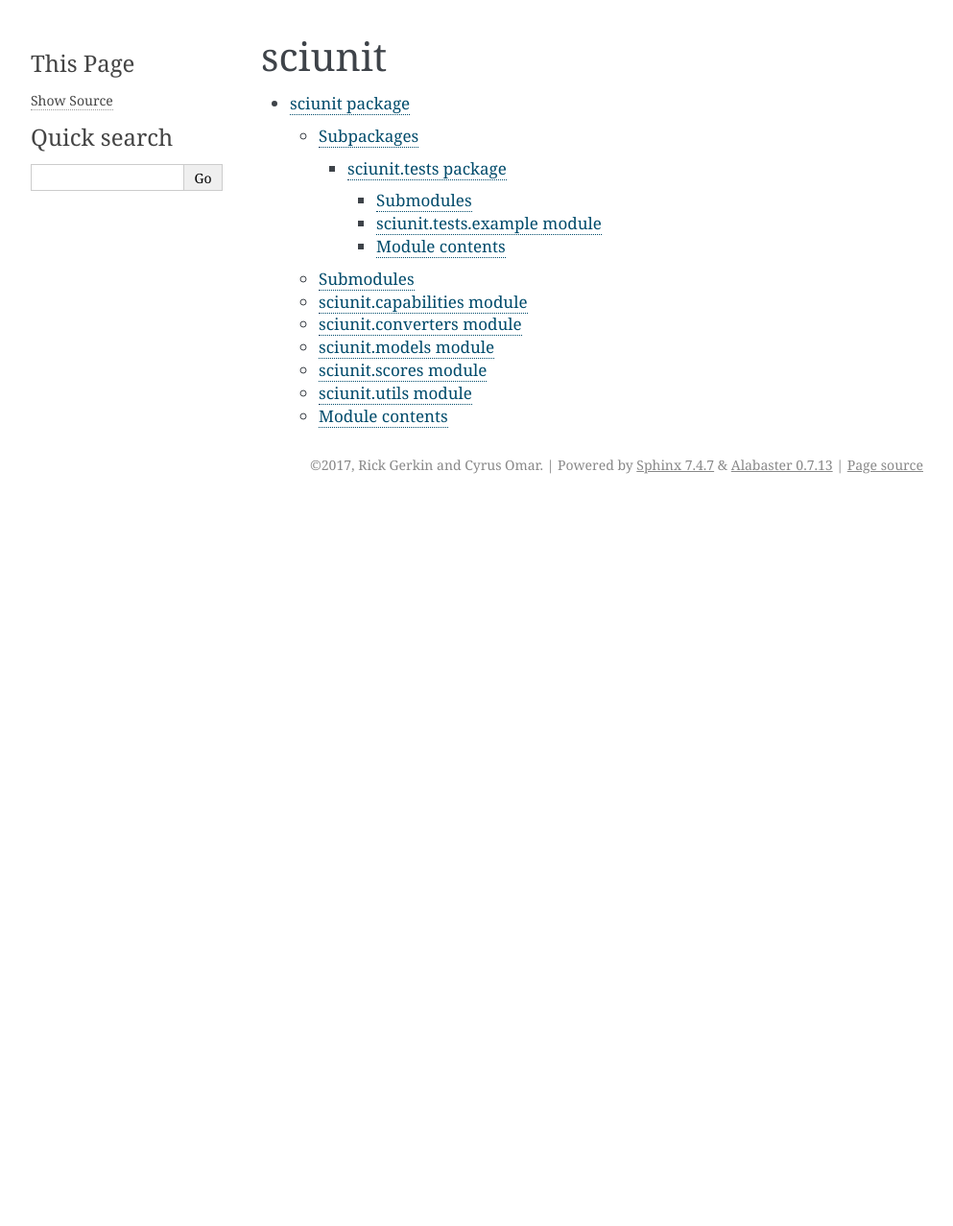
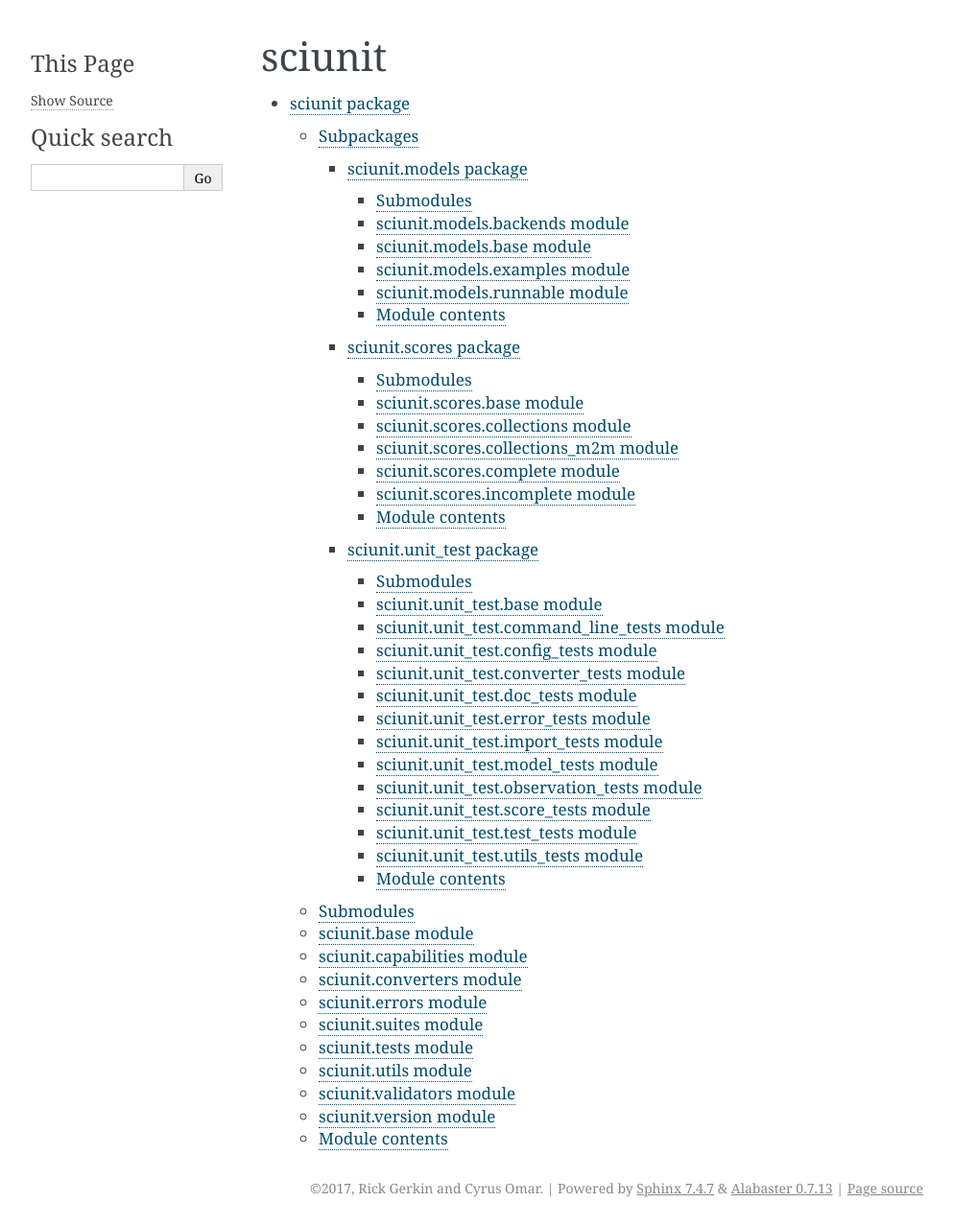
Before and after one commit to scidash/sciunit, a Sphinx documentation site: the page built from docs/source/modules.rst, in a window 1280 px wide. Shown: the whole page at 96% size, without its empty margins (148-1141 px from the left). Built offline with Sphinx 7.4.7, drawn with Linux system fonts in a browser that asks for light colours; before the commit the page ends 900 px from its top, so only the background shows below that.

```diff
--- a/docs/source/index.rst
+++ b/docs/source/index.rst
@@ -1,9 +1,9 @@
-.. SciUnit documentation master file, created by
-   sphinx-quickstart on Fri Mar 31 23:49:49 2017.
+.. sciunit documentation master file, created by
+   sphinx-quickstart on Fri Dec 13 02:42:53 2019.
    You can adapt this file completely to your liking, but it should at least
    contain the root `toctree` directive.
 
-Welcome to SciUnit's documentation!
+Welcome to sciunit's documentation!
 ===================================
 
 .. toctree::
--- /dev/null
+++ b/docs/source/sciunit.models.rst
@@ -0,0 +1,46 @@
+sciunit.models package
+======================
+
+Submodules
+----------
+
+sciunit.models.backends module
+------------------------------
+
+.. automodule:: sciunit.models.backends
+   :members:
+   :undoc-members:
+   :show-inheritance:
+
+sciunit.models.base module
+--------------------------
+
+.. automodule:: sciunit.models.base
+   :members:
+   :undoc-members:
+   :show-inheritance:
+
+sciunit.models.examples module
+------------------------------
+
+.. automodule:: sciunit.models.examples
+   :members:
+   :undoc-members:
+   :show-inheritance:
+
+sciunit.models.runnable module
+------------------------------
+
+.. automodule:: sciunit.models.runnable
+   :members:
+   :undoc-members:
+   :show-inheritance:
+
+
+Module contents
+---------------
+
+.. automodule:: sciunit.models
+   :members:
+   :undoc-members:
+   :show-inheritance:
--- a/docs/source/sciunit.rst
+++ b/docs/source/sciunit.rst
@@ -6,56 +6,90 @@ Subpackages
 
 .. toctree::
 
-    sciunit.tests
+   sciunit.models
+   sciunit.scores
+   sciunit.unit_test
 
 Submodules
 ----------
+
+sciunit.base module
+-------------------
+
+.. automodule:: sciunit.base
+   :members:
+   :undoc-members:
+   :show-inheritance:
 
 sciunit.capabilities module
 ---------------------------
 
 .. automodule:: sciunit.capabilities
-    :members:
-    :undoc-members:
-    :show-inheritance:
+   :members:
+   :undoc-members:
+   :show-inheritance:
 
 sciunit.converters module
 -------------------------
 
 .. automodule:: sciunit.converters
-    :members:
-    :undoc-members:
-    :show-inheritance:
+   :members:
+   :undoc-members:
+   :show-inheritance:
 
-sciunit.models module
+sciunit.errors module
 ---------------------
 
-.. automodule:: sciunit.models
-    :members:
-    :undoc-members:
-    :show-inheritance:
+.. automodule:: sciunit.errors
+   :members:
+   :undoc-members:
+   :show-inheritance:
 
-sciunit.scores module
+sciunit.suites module
 ---------------------
 
-.. automodule:: sciunit.scores
-    :members:
-    :undoc-members:
-    :show-inheritance:
+.. automodule:: sciunit.suites
+   :members:
+   :undoc-members:
+   :show-inheritance:
+
+sciunit.tests module
+--------------------
+
+.. automodule:: sciunit.tests
+   :members:
+   :undoc-members:
+   :show-inheritance:
 
 sciunit.utils module
 --------------------
 
 .. automodule:: sciunit.utils
-    :members:
-    :undoc-members:
-    :show-inheritance:
+   :members:
+   :undoc-members:
+   :show-inheritance:
+
+sciunit.validators module
+-------------------------
+
+.. automodule:: sciunit.validators
+   :members:
+   :undoc-members:
+   :show-inheritance:
+
+sciunit.version module
+----------------------
+
+.. automodule:: sciunit.version
+   :members:
+   :undoc-members:
+   :show-inheritance:
 
 
 Module contents
 ---------------
 
 .. automodule:: sciunit
-    :members:
-    :undoc-members:
-    :show-inheritance:
+   :members:
+   :undoc-members:
+   :show-inheritance:
--- /dev/null
+++ b/docs/source/sciunit.scores.rst
@@ -0,0 +1,54 @@
+sciunit.scores package
+======================
+
+Submodules
+----------
+
+sciunit.scores.base module
+--------------------------
+
+.. automodule:: sciunit.scores.base
+   :members:
+   :undoc-members:
+   :show-inheritance:
+
+sciunit.scores.collections module
+---------------------------------
+
+.. automodule:: sciunit.scores.collections
+   :members:
+   :undoc-members:
+   :show-inheritance:
+
+sciunit.scores.collections\_m2m module
+--------------------------------------
+
+.. automodule:: sciunit.scores.collections_m2m
+   :members:
+   :undoc-members:
+   :show-inheritance:
+
+sciunit.scores.complete module
+------------------------------
+
+.. automodule:: sciunit.scores.complete
+   :members:
+   :undoc-members:
+   :show-inheritance:
+
+sciunit.scores.incomplete module
+--------------------------------
+
+.. automodule:: sciunit.scores.incomplete
+   :members:
+   :undoc-members:
+   :show-inheritance:
+
+
+Module contents
+---------------
+
+.. automodule:: sciunit.scores
+   :members:
+   :undoc-members:
+   :show-inheritance:
--- a/docs/source/sciunit.tests.rst
+++ /dev/null
@@ -1,22 +0,0 @@
-sciunit.tests package
-=====================
-
-Submodules
-----------
-
-sciunit.tests.example module
-----------------------------
-
-.. automodule:: sciunit.tests.example
-    :members:
-    :undoc-members:
-    :show-inheritance:
-
-
-Module contents
----------------
-
-.. automodule:: sciunit.tests
-    :members:
-    :undoc-members:
-    :show-inheritance:
--- /dev/null
+++ b/docs/source/sciunit.unit_test.rst
@@ -0,0 +1,110 @@
+sciunit.unit\_test package
+==========================
+
+Submodules
+----------
+
+sciunit.unit\_test.base module
+------------------------------
+
+.. automodule:: sciunit.unit_test.base
+   :members:
+   :undoc-members:
+   :show-inheritance:
+
+sciunit.unit\_test.command\_line\_tests module
+----------------------------------------------
+
+.. automodule:: sciunit.unit_test.command_line_tests
+   :members:
+   :undoc-members:
+   :show-inheritance:
+
+sciunit.unit\_test.config\_tests module
+---------------------------------------
+
+.. automodule:: sciunit.unit_test.config_tests
+   :members:
+   :undoc-members:
+   :show-inheritance:
+
+sciunit.unit\_test.converter\_tests module
+------------------------------------------
+
+.. automodule:: sciunit.unit_test.converter_tests
+   :members:
+   :undoc-members:
+   :show-inheritance:
+
+sciunit.unit\_test.doc\_tests module
+------------------------------------
+
+.. automodule:: sciunit.unit_test.doc_tests
+   :members:
+   :undoc-members:
+   :show-inheritance:
+
+sciunit.unit\_test.error\_tests module
+--------------------------------------
+
+.. automodule:: sciunit.unit_test.error_tests
+   :members:
+   :undoc-members:
+   :show-inheritance:
+
+sciunit.unit\_test.import\_tests module
+---------------------------------------
+
+.. automodule:: sciunit.unit_test.import_tests
+   :members:
+   :undoc-members:
+   :show-inheritance:
+
+sciunit.unit\_test.model\_tests module
+--------------------------------------
+
+.. automodule:: sciunit.unit_test.model_tests
+   :members:
+   :undoc-members:
+   :show-inheritance:
+
+sciunit.unit\_test.observation\_tests module
+--------------------------------------------
+
+.. automodule:: sciunit.unit_test.observation_tests
+   :members:
+   :undoc-members:
+   :show-inheritance:
+
+sciunit.unit\_test.score\_tests module
+--------------------------------------
+
+.. automodule:: sciunit.unit_test.score_tests
+   :members:
+   :undoc-members:
+   :show-inheritance:
+
+sciunit.unit\_test.test\_tests module
+-------------------------------------
+
+.. automodule:: sciunit.unit_test.test_tests
+   :members:
+   :undoc-members:
+   :show-inheritance:
+
+sciunit.unit\_test.utils\_tests module
+--------------------------------------
+
+.. automodule:: sciunit.unit_test.utils_tests
+   :members:
+   :undoc-members:
+   :show-inheritance:
+
+
+Module contents
+---------------
+
+.. automodule:: sciunit.unit_test
+   :members:
+   :undoc-members:
+   :show-inheritance:
```
Also changed, not shown: docs/README.txt (added), docs/source/conf.py (line endings or trailing spaces), 1 other file.
